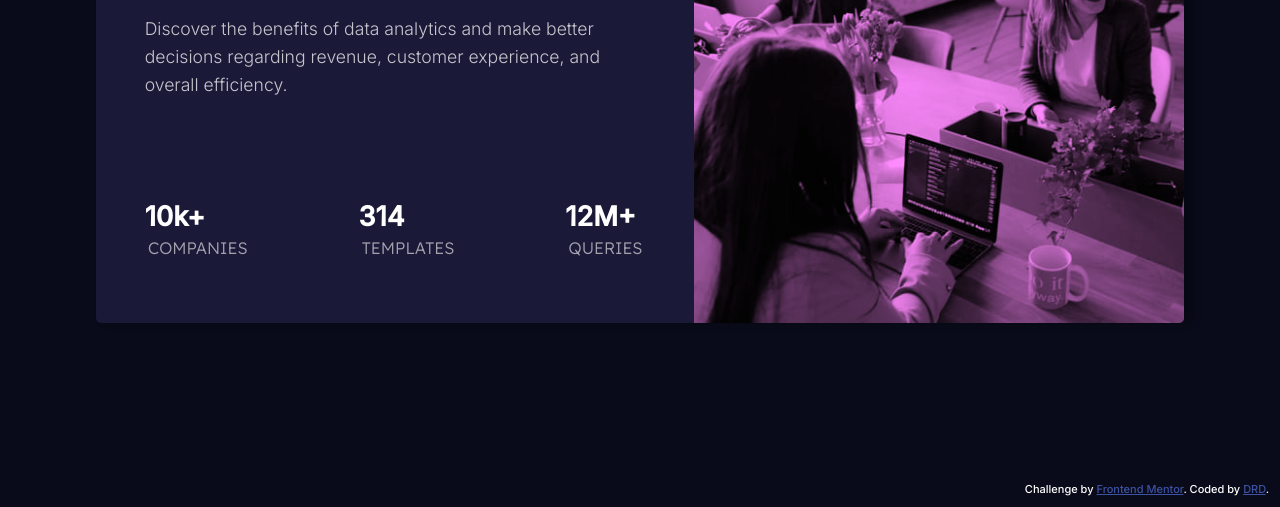
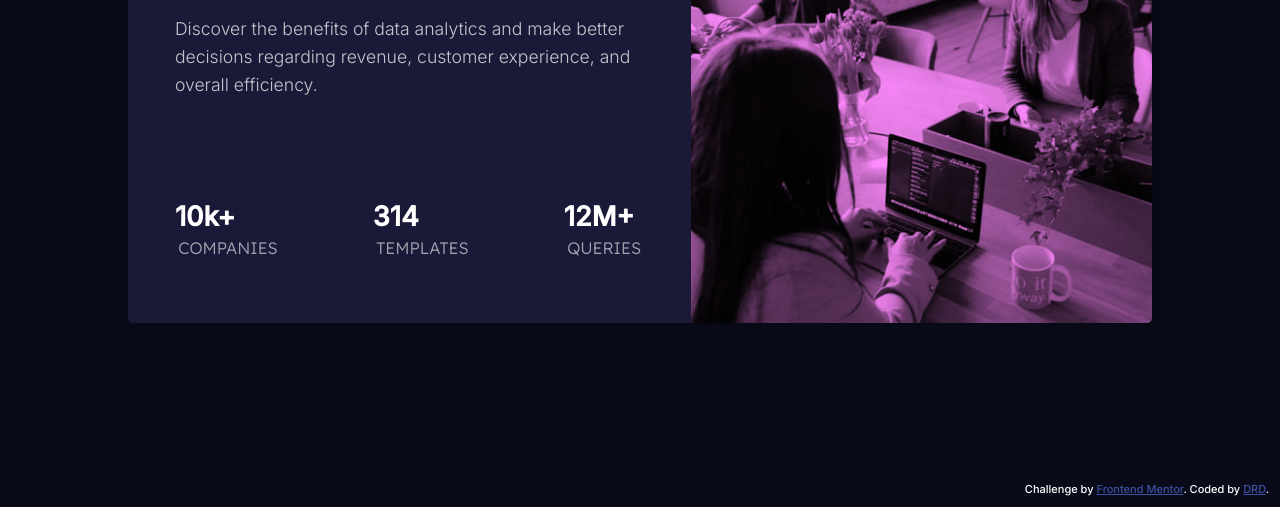
Before and after one commit to DRD667/FrontEndMentor-Challenge, a plain HTML site: page index.html in a window 1280 px wide. Shown: the part 293-800 px from the top of the page. Drawn offline with Linux system fonts and the light colour scheme.

Commit message:
Update style.css

```diff
--- a/style.css
+++ b/style.css
@@ -30,6 +30,9 @@ img {
     margin: 5em auto;
     width: 85vw;
     margin: 0 auto;
+    display: grid;
+    place-content: center;
+    height: 100%;
 }
 
 
@@ -44,7 +47,7 @@ img {
     overflow: hidden;
     margin: 6.65rem auto;
     box-shadow: 0.5rem 0 10px 0 rgba(0, 0, 0, 0.3);
-    max-width: 100%;
+    width: 80vw;
 }
 
 .card>* {
@@ -149,4 +152,7 @@ h1.title {
     .feature h2 {
         text-align: left;
     }
+    .card>:nth-child(1) {
+        flex-basis: 10%;
+    }
 }
```
